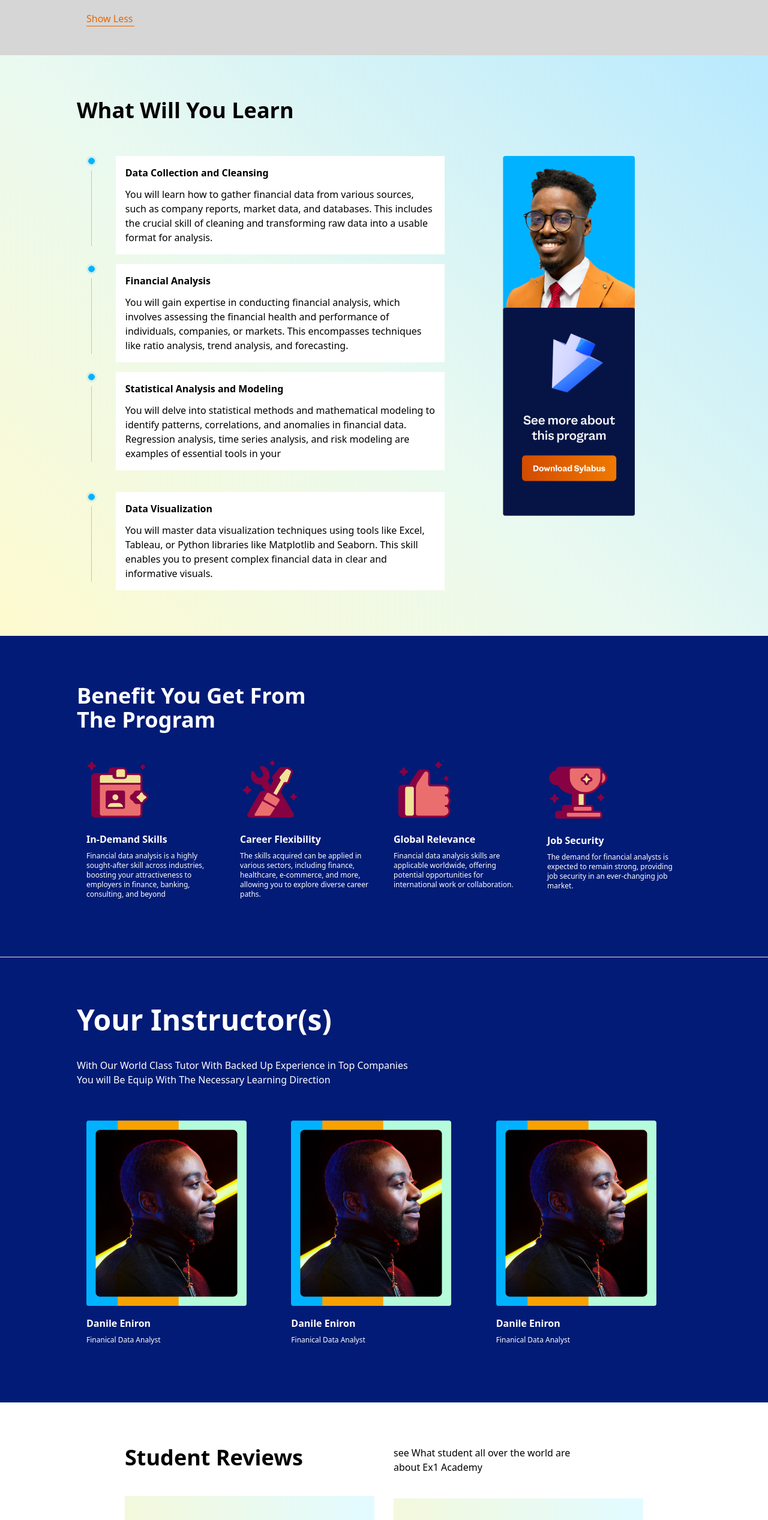
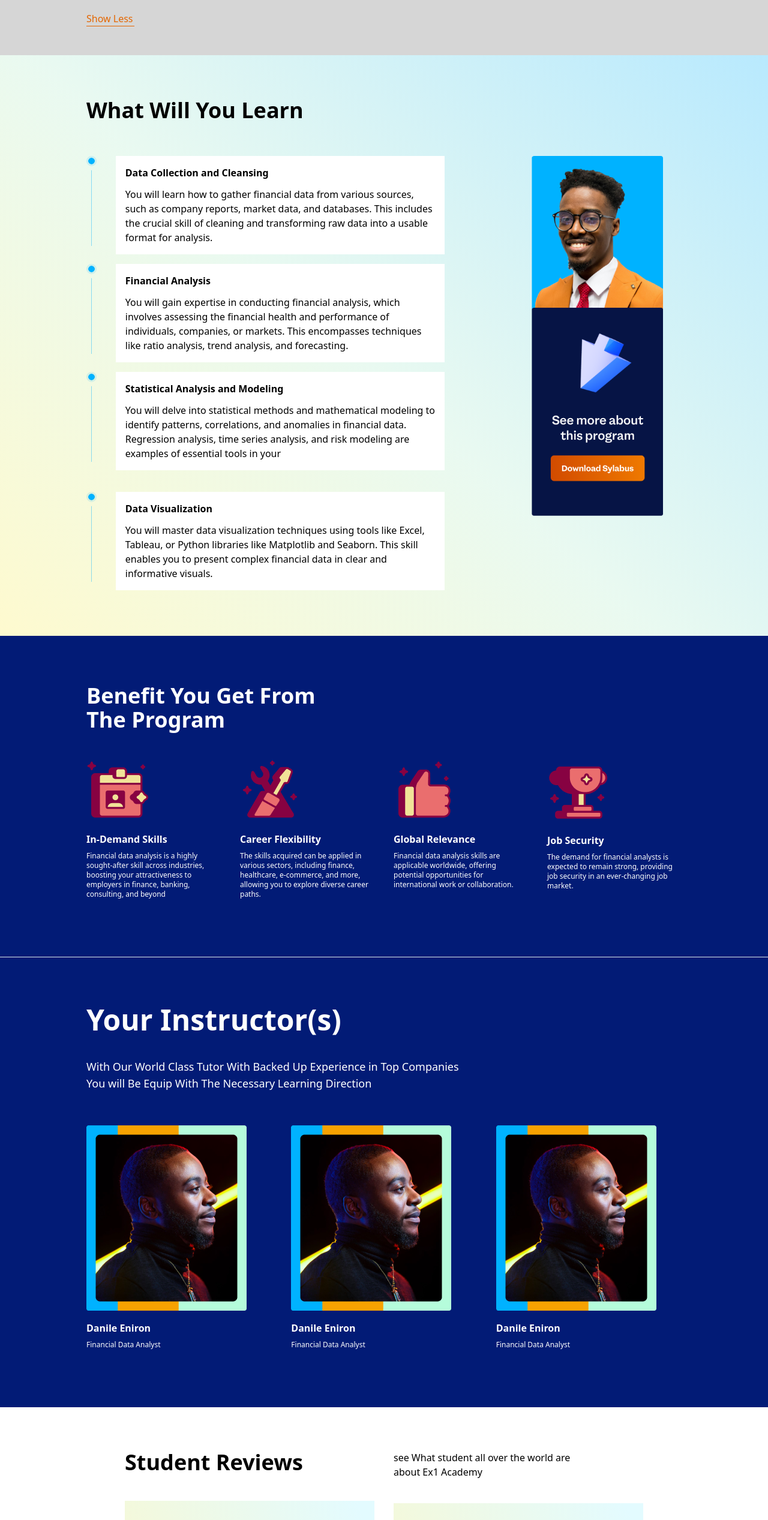
Before and after one commit to edoubleone/e1xacademyfrontend, a React (Create React App) app: page /courseDetail in a window 1280 px wide. Shown: the part 1340-3874 px from the top of the page at 60% size. Built offline with nearby package versions, Linux system fonts and the light colour scheme.

Commit message:
updated the course content on the course padding

```diff
--- a/src/components/CourseDetail/Benefit.jsx
+++ b/src/components/CourseDetail/Benefit.jsx
@@ -9,8 +9,8 @@ const Benefit = () => {
     <div className="bg-custom-blue py-20 border-b ">
       <div className="max-w-5xl mx-auto">
         <div>
-          <p className="font-bold text-4xl text-white">
-            Benefit You Get From <br></br> The Program
+          <p className="font-bold lg:text-4xl text-2xl text-white px-4">
+            Benefit You Get From <br className="block"></br> The Program
           </p>
         </div>
         <div class="flex flex-col md:flex-row mt-8">
--- a/src/components/CourseDetail/Course.jsx
+++ b/src/components/CourseDetail/Course.jsx
@@ -10,7 +10,9 @@ const Course = () => {
   return (
     <div className="w-full custom-description-background py-24">
       <div class="max-w-5xl mx-auto ">
-        <p className="text-4xl font-bold">Course You May Like</p>
+        <p className="lg:text-4xl text-2xl font-bold px-4">
+          Course You May Like
+        </p>
         <div className="flex flex-col md:flex-row gap-3 mt-7">
           <div class="lg:w-1/4 w-full p-4">
             <CourseCard
--- a/src/components/CourseDetail/Grow.jsx
+++ b/src/components/CourseDetail/Grow.jsx
@@ -6,7 +6,9 @@ const Grow = () => {
       <div className="max-w-3xl mx-auto py-8 p-4">
         <div class="flex justify-center items-center ">
           <div class="text-center md:text-left">
-            <h1 class="font-bold text-4xl">Learn. Grow. Earn. Inspire</h1>
+            <h1 class="font-bold lg:text-4xl text-2xl">
+              Learn. Grow. Earn. Inspire
+            </h1>
             <p class="text-xs text-center">Register for The Plan Suite You</p>
           </div>
         </div>
--- a/src/components/CourseDetail/Instructor.jsx
+++ b/src/components/CourseDetail/Instructor.jsx
@@ -6,36 +6,38 @@ const Instructor = () => {
   return (
     <div className="bg-custom-blue py-20">
       <div className="max-w-5xl mx-auto ">
-        <div className="mb-10 space-y-10">
-          <h1 className="font-bold text-5xl text-white  ">
+        <div className="mb-10 lg:space-y-10 md:space-y-2 px-4">
+          <h1 className="font-bold lg:text-5xl text-2xl text-white text-center md:text-left">
             Your Instructor(s)
           </h1>
-          <p className="text-white">
+
+          <p className="text-white lg:text-lg text-xs">
             With Our World Class Tutor With Backed Up Experience in Top
-            Companies <br></br>You will Be Equip With The Necessary Learning
-            Direction
+            Companies
+            <br className="hidden lg:inline" />
+            You will Be Equip With The Necessary Learning Direction
           </p>
         </div>
-        <div class="flex flex-col md:flex-row  ">
+        <div class="flex flex-col md:flex-row items-center justify-center md:justify-start">
           <div class="md:w-1/3 p-4 space-y-4">
             <img src={instructor1} alt="thumbs" />
             <div className="space-y-2">
               <p className="text-white font-bold ">Danile Eniron</p>
-              <p className="text-white text-xs">Finanical Data Analyst</p>
+              <p className="text-white text-xs">Financial Data Analyst</p>
             </div>
           </div>
           <div class="md:w-1/3 p-4 space-y-4">
             <img src={instructor2} alt="thumbs" />
             <div className="space-y-2">
               <p className="text-white font-bold"> Danile Eniron</p>
-              <p className="text-white text-xs">Finanical Data Analyst</p>
+              <p className="text-white text-xs">Financial Data Analyst</p>
             </div>
           </div>
           <div class="md:w-1/3 p-4 space-y-4">
             <img src={instructor3} alt="thumbs" />
             <div className="space-y-2">
               <p className="text-white font-bold">Danile Eniron</p>
-              <p className="text-white text-xs">Finanical Data Analyst</p>
+              <p className="text-white text-xs">Financial Data Analyst</p>
             </div>
           </div>
         </div>
--- a/src/components/CourseDetail/Learn.jsx
+++ b/src/components/CourseDetail/Learn.jsx
@@ -6,7 +6,9 @@ const Learn = () => {
   return (
     <div className="w-full mx-auto custom-gradient">
       <div className="max-w-5xl mx-auto py-10  ">
-        <h1 className="py-8 text-4xl font-bold ">What Will You Learn</h1>
+        <h1 className="py-8 lg:text-4xl text-2xl  font-bold  px-4">
+          What Will You Learn
+        </h1>
         <div className="lg:flex md:flex-row lg:gap-20 md:gap-2 mt-6">
           <div className="lg:w-2/3 w-full ">
             <div className="mb-4 flex gap-8 px-4 ">
@@ -59,9 +61,13 @@ const Learn = () => {
               </div>
             </div>
           </div>
-          <div className="lg:w-1/3  w-full">
-            <div className="flex">
-              <img src={learnImages} alt="learn" className="h-[600px]" />
+          <div className="lg:w-1/3 md:w-1/2">
+            <div className="flex md:justify-center">
+              <img
+                src={learnImages}
+                alt="learn"
+                className="h-[600px] mx-auto"
+              />
             </div>
           </div>
         </div>
```
